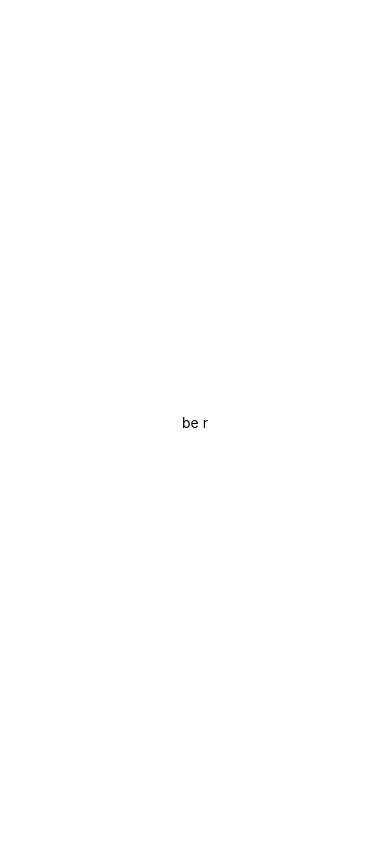
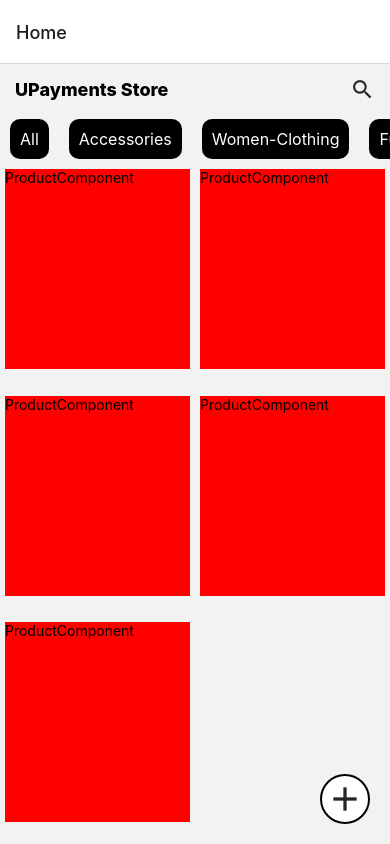
Before and after one commit to balpa/berkeAltiparmak-reactnative, a React Native app: screen /Home in a window 390 px wide. Built offline with nearby package versions, Linux system fonts and the light colour scheme.

Commit message:
progressss

```diff
--- a/App.tsx
+++ b/App.tsx
@@ -1,13 +1,30 @@
 import { StatusBar } from 'expo-status-bar';
 import { StyleSheet, Text, View } from 'react-native';
+import { NavigationContainer } from '@react-navigation/native';
+import { createNativeStackNavigator } from '@react-navigation/native-stack';
+import Home from './pages/Home';
+import ProductDetail from './pages/ProductDetail';
+import CreateProduct from './pages/CreateProduct';
 
 export default function App() {
+
+  const Stack = createNativeStackNavigator()
+
   return (
-    <View style={styles.container}>
-      <Text>be r</Text>
-      <StatusBar style="auto" />
-    </View>
-  );
+    <NavigationContainer>
+      <Stack.Navigator>
+        <Stack.Screen
+          name='Home'
+          component={Home} />
+        <Stack.Screen
+          name='Detail'
+          component={ProductDetail} />
+        <Stack.Screen
+          name='Create'
+          component={CreateProduct} />
+      </Stack.Navigator>
+    </NavigationContainer>
+  )
 }
 
 const styles = StyleSheet.create({
--- /dev/null
+++ b/components/FilterMenuItem.tsx
@@ -0,0 +1,36 @@
+import { View, Text, TouchableOpacity, StyleSheet } from 'react-native'
+import React from 'react'
+
+interface propTypes {
+  filterName: string,
+  isSelected: boolean
+}
+
+const FilterMenuItem = ({ filterName }: propTypes) => {
+  return (
+    <TouchableOpacity
+      style={styles.container}
+    >
+      <Text
+        style={styles.filterMenuItemText}>
+        {filterName}
+      </Text>
+    </TouchableOpacity>
+  )
+}
+
+export default FilterMenuItem
+
+const styles = StyleSheet.create({
+  container: {
+    height: 40,
+    margin: 10,
+    padding: 10,
+    backgroundColor: 'black',
+    borderRadius: 10
+  },
+  filterMenuItemText: {
+    fontSize: 16,
+    color: 'white'
+  }
+})
--- /dev/null
+++ b/components/ProductComponent.tsx
@@ -0,0 +1,23 @@
+import { View, Text, StyleSheet, useWindowDimensions } from 'react-native'
+import React from 'react'
+
+const ProductComponent = () => {
+
+  const window = useWindowDimensions()
+
+  return (
+    <View style={[styles.container, { width: window.width / 2 - 10 }]}>
+      <Text>ProductComponent</Text>
+    </View>
+  )
+}
+
+export default ProductComponent
+
+const styles = StyleSheet.create({
+  container: {
+    margin: 5,
+    height: 200,
+    backgroundColor: 'red',
+  }
+})
--- a/package.json
+++ b/package.json
@@ -9,11 +9,15 @@
     "web": "expo start --web"
   },
   "dependencies": {
+    "@react-navigation/native-stack": "^6.9.0",
     "expo": "~46.0.13",
     "expo-status-bar": "~1.4.0",
     "react": "18.0.0",
     "react-dom": "18.0.0",
     "react-native": "0.69.6",
+    "react-native-elements": "^3.4.2",
+    "react-native-safe-area-context": "4.3.1",
+    "react-native-screens": "~3.15.0",
     "react-native-web": "~0.18.7"
   },
   "devDependencies": {
--- /dev/null
+++ b/pages/CreateProduct.tsx
@@ -0,0 +1,12 @@
+import { View, Text } from 'react-native'
+import React from 'react'
+
+const CreateProduct = () => {
+  return (
+    <View>
+      <Text>CreateProduct</Text>
+    </View>
+  )
+}
+
+export default CreateProduct
--- /dev/null
+++ b/pages/Home.tsx
@@ -0,0 +1,115 @@
+import { View, Text, StyleSheet, TouchableOpacity, ScrollView } from 'react-native'
+import React from 'react'
+import ProductComponent from '../components/ProductComponent'
+import FilterMenuItem from '../components/FilterMenuItem'
+import { Icon, Button } from 'react-native-elements'
+
+
+const Home = () => {
+  //todo: menuFilter will be scrollable
+
+  const searchProduct = () => {
+    console.log('search button pressed')
+  }
+
+  const createProductFunction = () => {
+    console.log('create prod button pressed')
+  }
+
+  return (
+    <View style={styles.container}>
+      <View style={styles.topBar}>
+        <Text style={styles.upaymentsText}>UPayments Store</Text>
+        <TouchableOpacity
+          onPress={() => searchProduct()}>
+          <Icon
+            iconStyle={{ fontSize: 25 }}
+            name='search'
+            tvParallaxProperties={undefined}
+          />
+        </TouchableOpacity>
+      </View>
+      <View style={styles.filterMenu}>
+        <ScrollView
+          showsHorizontalScrollIndicator={false}
+          horizontal={true}
+          contentContainerStyle={styles.filterMenuScrollView}>
+          <FilterMenuItem filterName={'All'} isSelected={false} />
+          <FilterMenuItem filterName={'Accessories'} isSelected={false} />
+          <FilterMenuItem filterName={'Women-Clothing'} isSelected={false} />
+          <FilterMenuItem filterName={'Furnitures'} isSelected={false} />
+          <FilterMenuItem filterName={'Electronics'} isSelected={false} />
+        </ScrollView>
+      </View>
+      <ScrollView
+        showsVerticalScrollIndicator={false}
+        contentContainerStyle={styles.productsScrollView}
+      >
+        <ProductComponent />
+        <ProductComponent />
+        <ProductComponent />
+        <ProductComponent />
+        <ProductComponent />
+      </ScrollView>
+      <TouchableOpacity
+        style={styles.createButtonContainer}
+        onPress={() => createProductFunction()}>
+        <Icon
+          iconStyle={{ fontSize: 40 }}
+          name='add'
+          tvParallaxProperties={undefined}
+        />
+      </TouchableOpacity>
+    </View>
+  )
+}
+
+export default Home
+
+const styles = StyleSheet.create({
+  container: {
+    width: '100%',
+    height: '100%',
+  },
+  topBar: {
+    width: '100%',
+    height: 50,
+    display: 'flex',
+    flexDirection: 'row',
+    justifyContent: 'space-between',
+    alignItems: 'center',
+    paddingLeft: 15,
+    paddingRight: 15
+  },
+  filterMenu: {
+    width: '100%',
+    height: 50,
+  },
+  createButtonContainer: {
+    position: 'absolute',
+    display: 'flex',
+    alignItems: 'center',
+    justifyContent: 'center',
+    bottom: 20,
+    right: 20,
+    width: 50,
+    height: 50,
+    borderRadius: 50 / 2,
+    borderWidth: 2,
+    backgroundColor: 'white'
+  },
+  upaymentsText: {
+    fontSize: 18,
+    fontWeight: '800'
+  },
+  filterMenuScrollView: {
+    justifyContent: 'center',
+    alignItems: 'center'
+  },
+  productsScrollView: {
+    flex: 1,
+    flexDirection: 'row',
+    flexWrap: 'wrap'
+
+  }
+})
--- /dev/null
+++ b/pages/ProductDetail.tsx
@@ -0,0 +1,12 @@
+import { View, Text } from 'react-native'
+import React from 'react'
+
+const ProductDetail = () => {
+  return (
+    <View>
+      <Text>ProductDetail</Text>
+    </View>
+  )
+}
+
+export default ProductDetail
```
Also changed, not shown: 1 other file (tests, documents, lock files or other folders).
